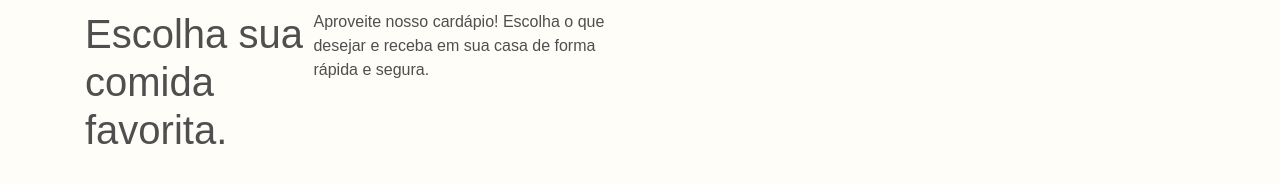
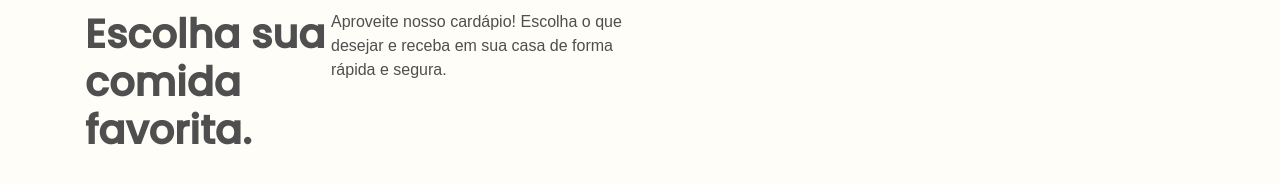
Before and after one commit to Estev0o/Menu, a plain HTML site: page index.html in a window 1280 px wide. Shown: the part 176-360 px from the top of the page. Drawn offline with Linux system fonts and the light colour scheme.

Commit message:
Add class

```diff
--- a/index.html
+++ b/index.html
@@ -52,7 +52,7 @@
                 <div class="col-6">
                     <div class="d-flex text-banner">
                         <h1>
-                            Escolha sua comida favorita.
+                            <b>Escolha sua comida <b class="color-primary">favorita.</b></b>
                         </h1>
                         <p>Aproveite nosso cardápio! Escolha o que desejar e receba em sua casa de forma rápida e segura.</p>
                     </div>
```
